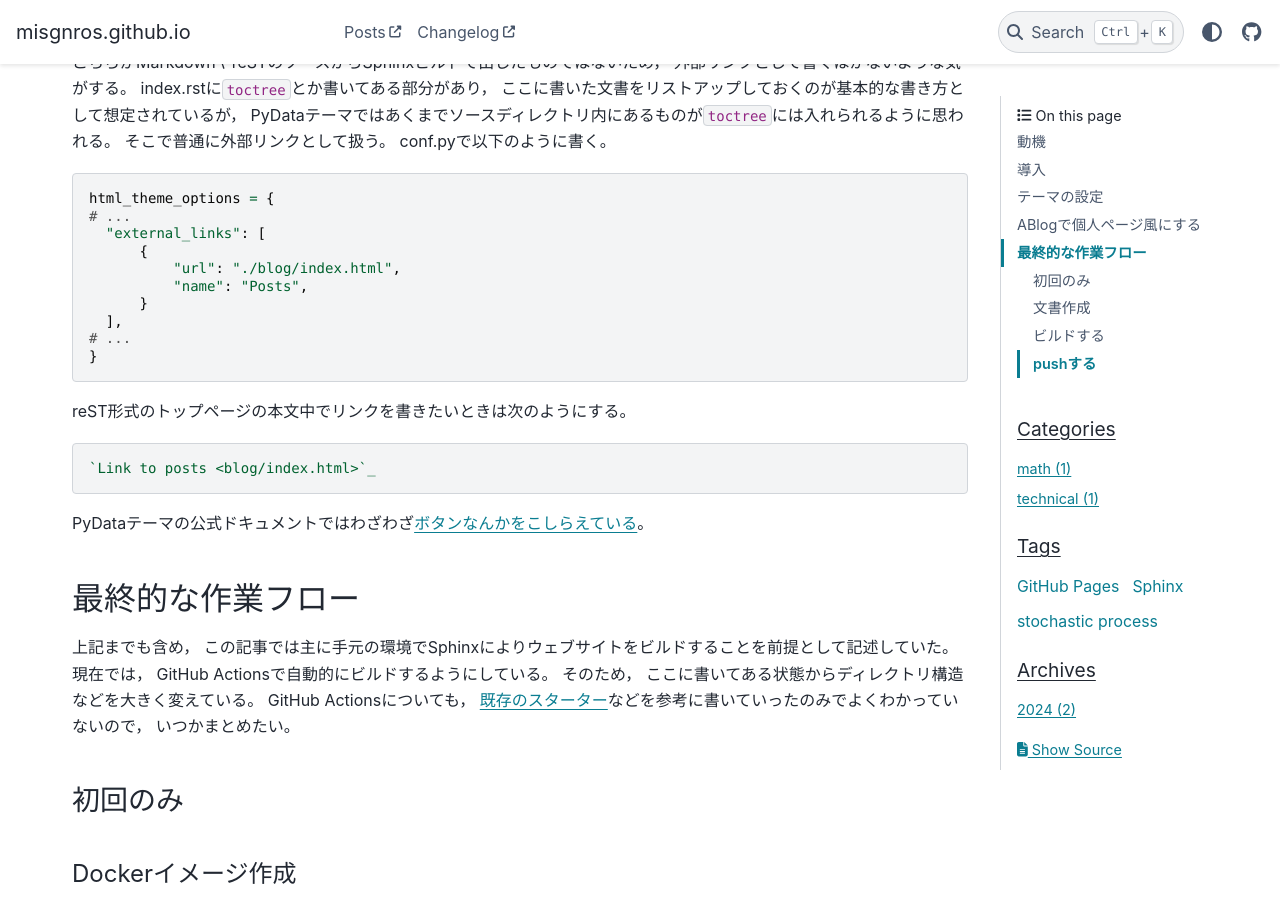
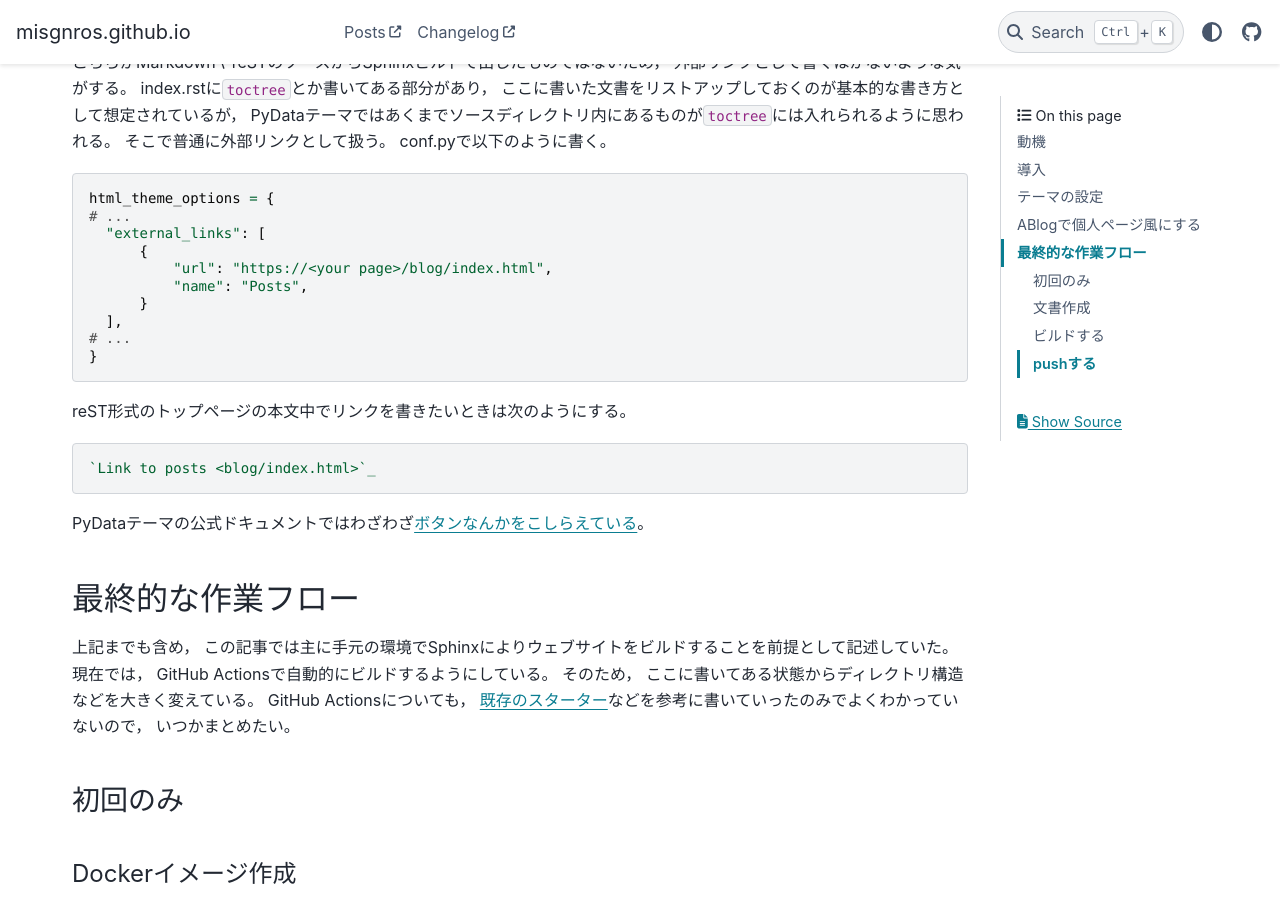
Before and after one commit to misgnros/misgnros.github.io, a Sphinx documentation site: the page built from docs/gp_sph.md, in a window 1280 px wide and 900 px high, scrolled down 7573 px. Built offline with Sphinx 7.4.7 and the PyData theme 0.15.4, drawn with Linux system fonts in a browser that asks for light colours.

Commit message:
modify external link

```diff
--- a/docs/conf.py
+++ b/docs/conf.py
@@ -219,14 +219,9 @@
 
 html_theme = 'pydata_sphinx_theme'
 
+html_sidebars = {'**': []}
+
 html_theme_options = {
-	"icon_links": [
-		{
-			"name": "GitHub",
-			"url": "https://github.com/misgnros/misgntos.github.io",
-			"icon": "fa-brands fa-github",
-		},
-	],
 	"external_links": [
 		{
 			"url": "https://misgnros.github.io/blog/index.html",
@@ -237,18 +232,24 @@
 			"name": "Changelog",
 		},
 	],
+	"icon_links": [
+		{
+			"name": "GitHub",
+			"url": "https://github.com/misgnros/misgnros.github.io",
+			"icon": "fa-brands fa-github",
+			"type": "fontawesome",
+		},
+	],
+	"secondary_sidebar_items": {
+		"**": ["page-toc","sourcelink"],
+		# "index": ["page-toc","sourcelink"],
+	},
 	"show_prev_next": False,
 	"logo": {
 		"text": "misgnros.github.io",
 	},
 	"analytics": {"google_analytics_id": "G-06Z6FZYZYE"},
-	"secondary_sidebar_items": {
-		"**": ["page-toc","ablog/categories.html", "ablog/tagcloud.html", "ablog/archives.html", "sourcelink"],
-		"index": ["page-toc","sourcelink"],
-	},
 }
-
-html_sidebars = {'**': []}
 
 # Google analytics setting for all themes with sphinxcontrib-googleanalytics is loaded
 # googleanalytics_enabled = True
--- a/docs/gp_sph.md
+++ b/docs/gp_sph.md
@@ -351,7 +351,7 @@
 # ...
   "external_links": [
       {
-          "url": "./blog/index.html",
+          "url": "https://<your page>/blog/index.html",
           "name": "Posts",
       }
   ],
```
